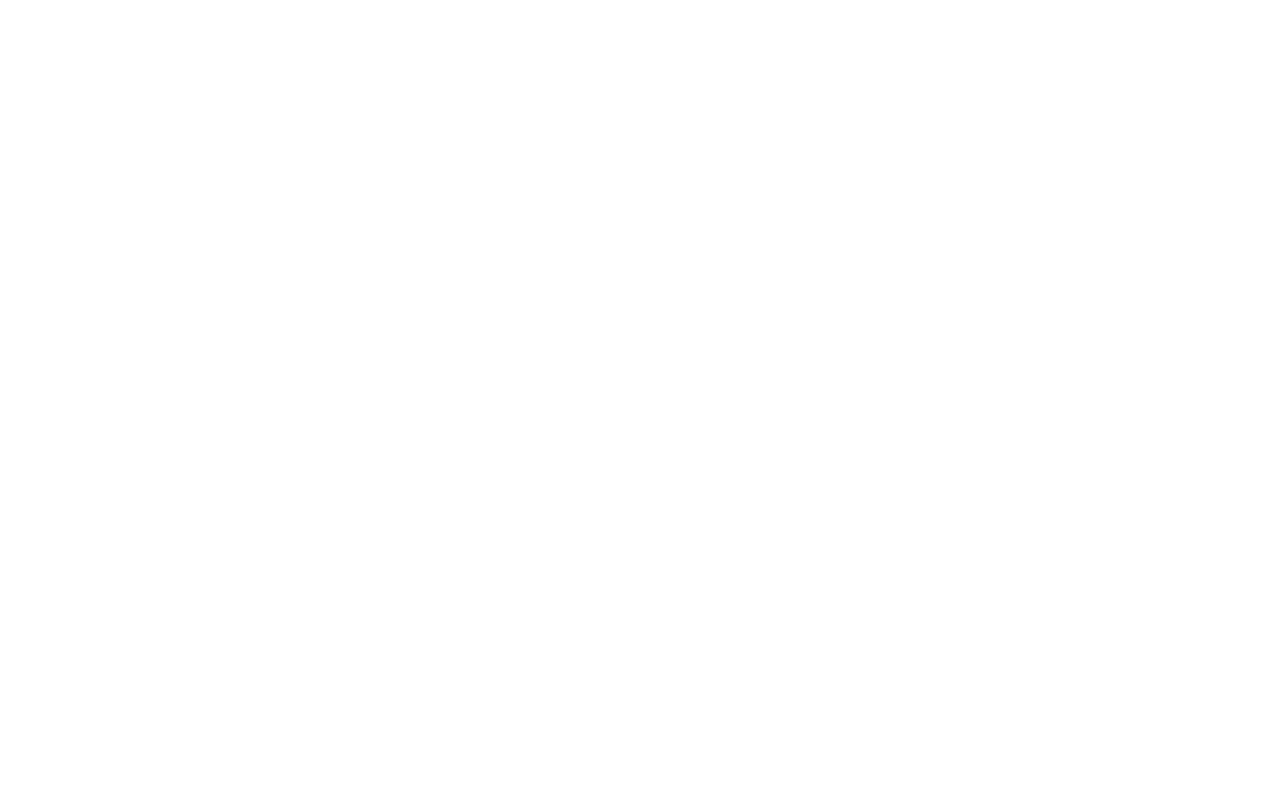
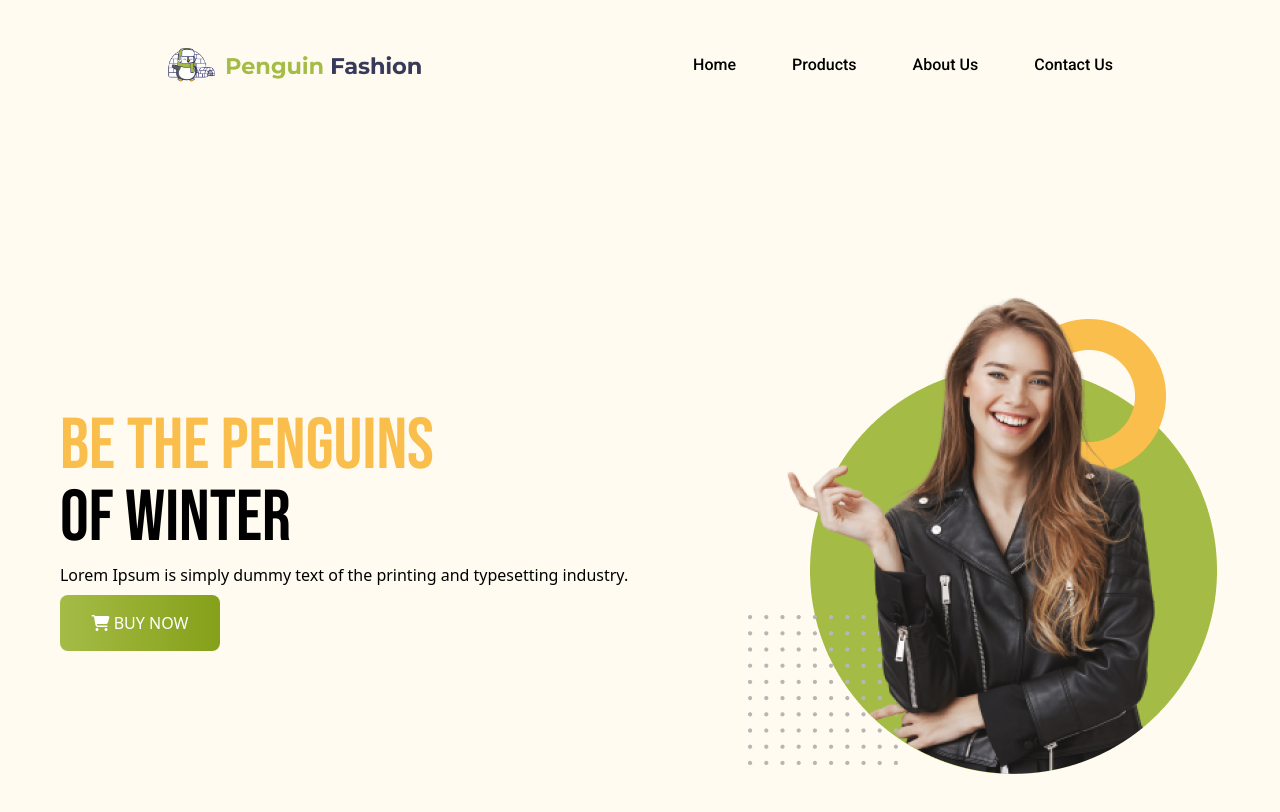
Before and after one commit to WEB-Imran-Hossain/penguin-fashion, a plain HTML site: page index.html in a window 1280 px wide. Drawn offline with nearby package versions, Linux system fonts and the light colour scheme.

Commit message:
added navbar and banner section

```diff
--- a/index.html
+++ b/index.html
@@ -5,8 +5,62 @@
     <meta name="viewport" content="width=device-width, initial-scale=1.0">
     <title>Penguin Fashion</title>
     <link rel="shortcut icon" href="./icons/penguin_fav.png" type="image/png" sizes="18*18">
+    <script src="https://cdn.tailwindcss.com"></script>
+    <link rel="stylesheet" href="https://cdnjs.cloudflare.com/ajax/libs/font-awesome/6.4.0/css/all.min.css" integrity="sha512-iecdLmaskl7CVkqkXNQ/ZH/XLlvWZOJyj7Yy7tcenmpD1ypASozpmT/E0iPtmFIB46ZmdtAc9eNBvH0H/ZpiBw==" crossorigin="anonymous" referrerpolicy="no-referrer" />
+
+    <link rel="preconnect" href="https://fonts.googleapis.com">
+<link rel="preconnect" href="https://fonts.gstatic.com" crossorigin>
+<link href="https://fonts.googleapis.com/css2?family=Bebas+Neue&display=swap" rel="stylesheet">
+
+<link rel="preconnect" href="https://fonts.googleapis.com">
+<link rel="preconnect" href="https://fonts.gstatic.com" crossorigin>
+<link href="https://fonts.googleapis.com/css2?family=Roboto:wght@400;500;700&display=swap" rel="stylesheet">
+
+<style>
+    .font-bebas{
+        font-family: 'Bebas Neue', sans-serif;
+    }
+
+    .font-roboto{
+        font-family: 'Roboto', sans-serif;
+    }
+</style>
 </head>
+
 <body>
+    <header class="bg-[#FFFBF0]">
+        <!-- navbar here start -->
+        <nav class="flex justify-around items-center px-8 py-12">
+            <div>
+                <img class="w-64" src="./icons/logo.png" alt="logo">
+            </div>
 
+                <ul class="flex justify-around items-center font-roboto text-base font-medium gap-x-14">
+                    <li><a href="#"></a>Home</li>
+                    <li><a href="#"></a>Products</li>
+                    <li><a href="#"></a>About Us</li>
+                    <li><a href="#"></a>Contact Us</li>
+                </ul>
+
+        </nav>
+        <!-- navbar here end -->
+
+        <!-- hero banner here start -->
+        <div class="flex justify-around items-center h-screen">
+            <div class="space-y-2">
+                <h1 class="text-7xl uppercase font-bebas"><span class="text-[#FABE4C]">Be the Penguins</span><br> of Winter</h1>
+                <p class="text-base">Lorem Ipsum is simply dummy text of the printing and typesetting industry.</p>
+                <button class="bg-gradient-to-r from-[#A4BC46] to-[#85A019] font-medium uppercase w-40 h-14 rounded-lg text-white"><li class="text-white fa fa-shopping-cart"></li> Buy Now</button>
+            </div>
+
+            <div>
+                <img src="./images/model.png" alt="">
+            </div>
+        </div>
+        <!-- hero banner end start -->
+
+    </header>
+    <main></main>
+    <footer></footer>
 </body>
 </html>
--- /dev/null
+++ b/tailwind.config.js
@@ -0,0 +1,8 @@
+/** @type {import('tailwindcss').Config} */
+module.exports = {
+    content: ["./src/**/*.{html,js}"],
+    theme: {
+      extend: {},
+    },
+    plugins: [],
+  }
```
